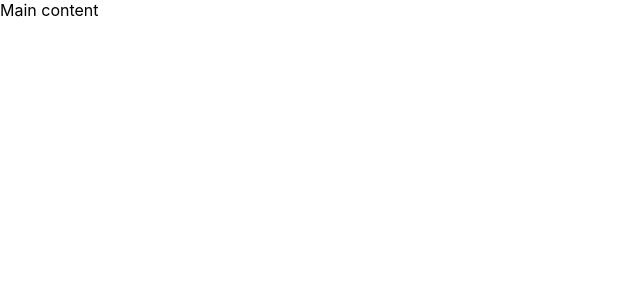
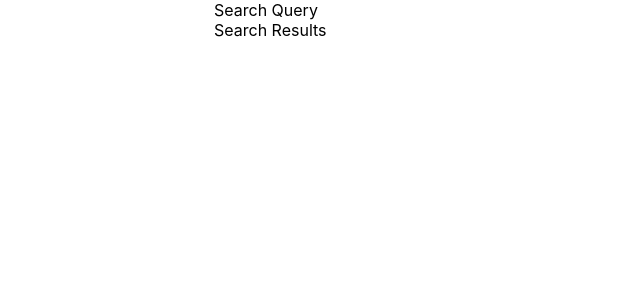
Before and after one commit to kaushnian/mini-search, a Next.js app: page / in a window 1280 px wide. Shown: the top 300 px of the page, without its empty margins (0-640 px from the left). Built offline with nearby package versions, Linux system fonts and the light colour scheme.

Commit message:
Create SearchQuery and SearchResults components

```diff
--- /dev/null
+++ b/Components/SearchQuery.js
@@ -0,0 +1,3 @@
+export default function SearchQuery() {
+  return <>Search Query</>;
+}
--- /dev/null
+++ b/Components/SearchResults.js
@@ -0,0 +1,3 @@
+export default function SearchResults() {
+  return <>Search Results</>;
+}
--- a/pages/index.js
+++ b/pages/index.js
@@ -1,4 +1,7 @@
+import Container from '@mui/material/Container';
 import Head from 'next/head';
+import SearchQuery from '../Components/SearchQuery';
+import SearchResults from '../Components/SearchResults';
 
 export default function Home() {
   return (
@@ -8,7 +11,15 @@ export default function Home() {
         <link rel="icon" href="/favicon.ico" />
       </Head>
 
-      <main>Main content</main>
+      <Container maxWidth="md">
+        <header>
+          <SearchQuery></SearchQuery>
+        </header>
+
+        <main>
+          <SearchResults></SearchResults>
+        </main>
+      </Container>
     </>
   );
 }
```
